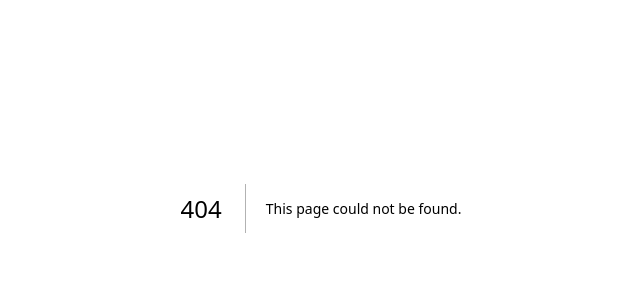
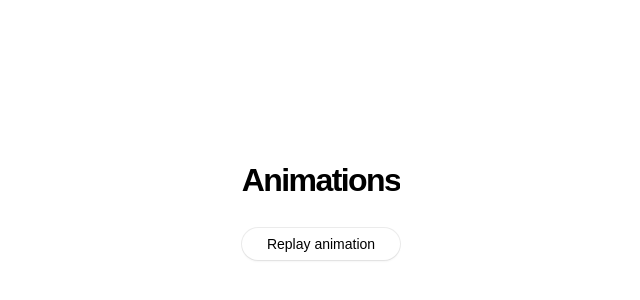
Before and after one commit to Nithinreddy1019/learn-motion, a Next.js app: page /textreveal in a window 1280 px wide. Before the commit this address had no page. Shown: the part 192-492 px from the top of the page, without its empty margins (319-959 px from the left). Built offline with nearby package versions, Linux system fonts and the light colour scheme.

Commit message:
textreveal : keyframes

```diff
--- /dev/null
+++ b/app/textreveal/page.tsx
@@ -0,0 +1,43 @@
+"use client"
+
+const Page = () => {
+    return (
+        <div className="h-screen w-full flex items-center justify-center">
+            <TextReveal />
+        </div>
+    );
+}
+
+export default Page;
+
+// -------------------------------------------------------------------- //
+import "./styles.css";
+import { useState } from "react";
+
+export function TextReveal() {
+  const [reset, setReset] = useState(0);
+
+  const WORD = "Animations"
+
+  return (
+    <div>
+      <div key={reset}>
+        <h1 className="h1">
+          {WORD.split("").map((char, index) => (
+            // @ts-ignore
+            <span
+              key={index}
+              style={{"--index" : index} as React.CSSProperties}
+            >
+              {char}
+            </span>
+          ))}
+        </h1>
+      </div>
+      {/* Use this button to replay your animation */}
+      <button className="button" onClick={() => setReset(reset + 1)}>
+        Replay animation
+      </button>
+    </div>
+  );
+}
--- /dev/null
+++ b/app/textreveal/styles.css
@@ -0,0 +1,38 @@
+.h1 {
+    font-size: 32px;
+    font-weight: 600;
+    letter-spacing: -0.05em;
+    overflow: hidden;
+}
+
+.button {
+    width: 100%;
+    margin-top: 24px;
+    position: relative;
+    height: 32px;
+    font-size: 14px;
+    padding-inline: 12px;
+    font-weight: 500;
+    border-radius: 9999px;
+    background: #fff;
+    box-shadow:
+      0 0 0 1px rgba(0, 0, 0, 0.08),
+      0px 2px 2px rgba(0, 0, 0, 0.04);
+}
+
+@keyframes reveal {
+    0% {
+        transform: translateY(100%);
+    }
+    100% {
+        transform: translateY(0);
+    }
+}
+
+.h1 span {
+    display: inline-block;
+
+    animation: reveal 1.3s cubic-bezier(0.19, 1, 0.22, 1);
+    animation-delay: calc(0.03s * var(--index));
+    animation-fill-mode: backwards;
+}
```
